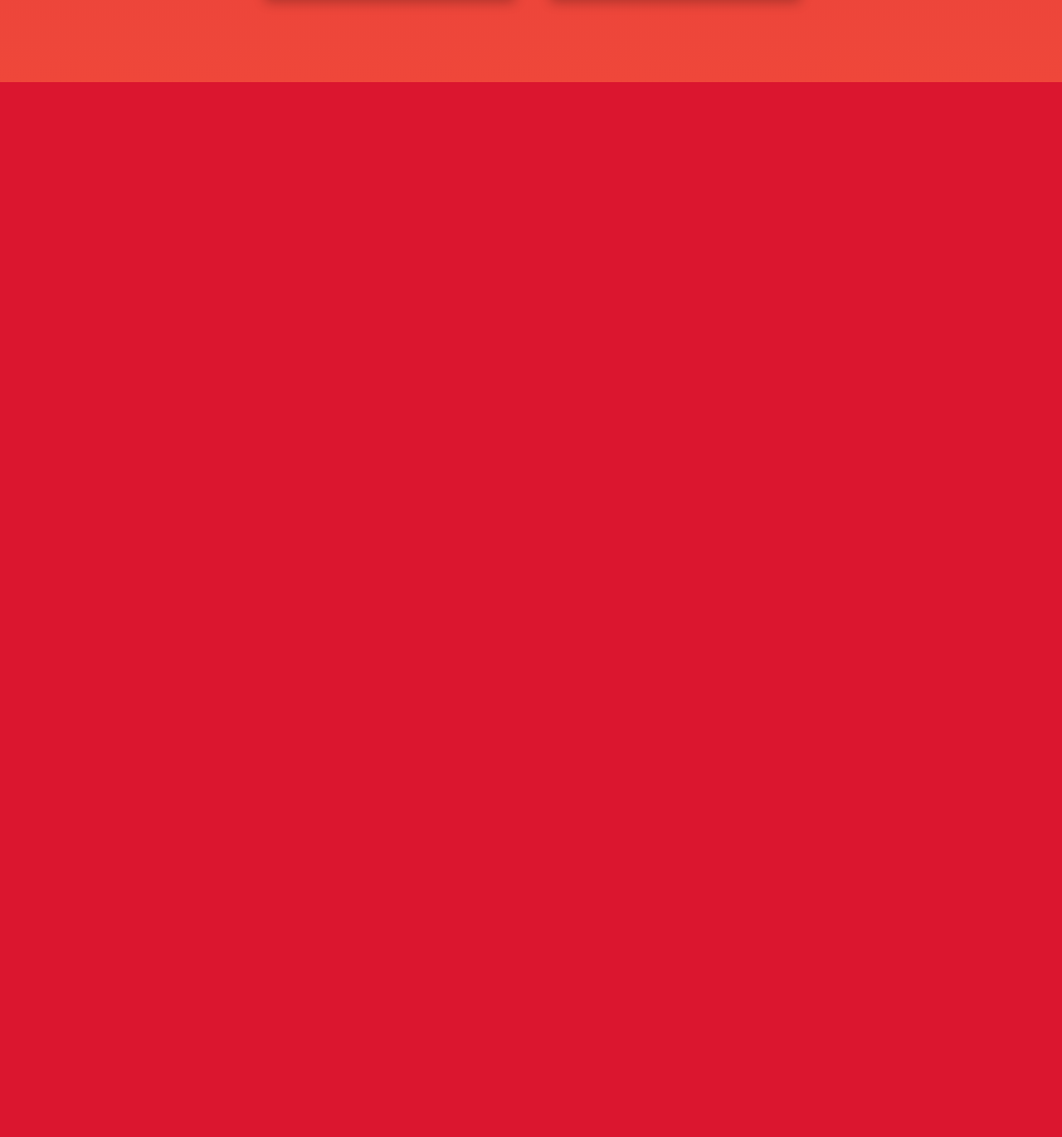
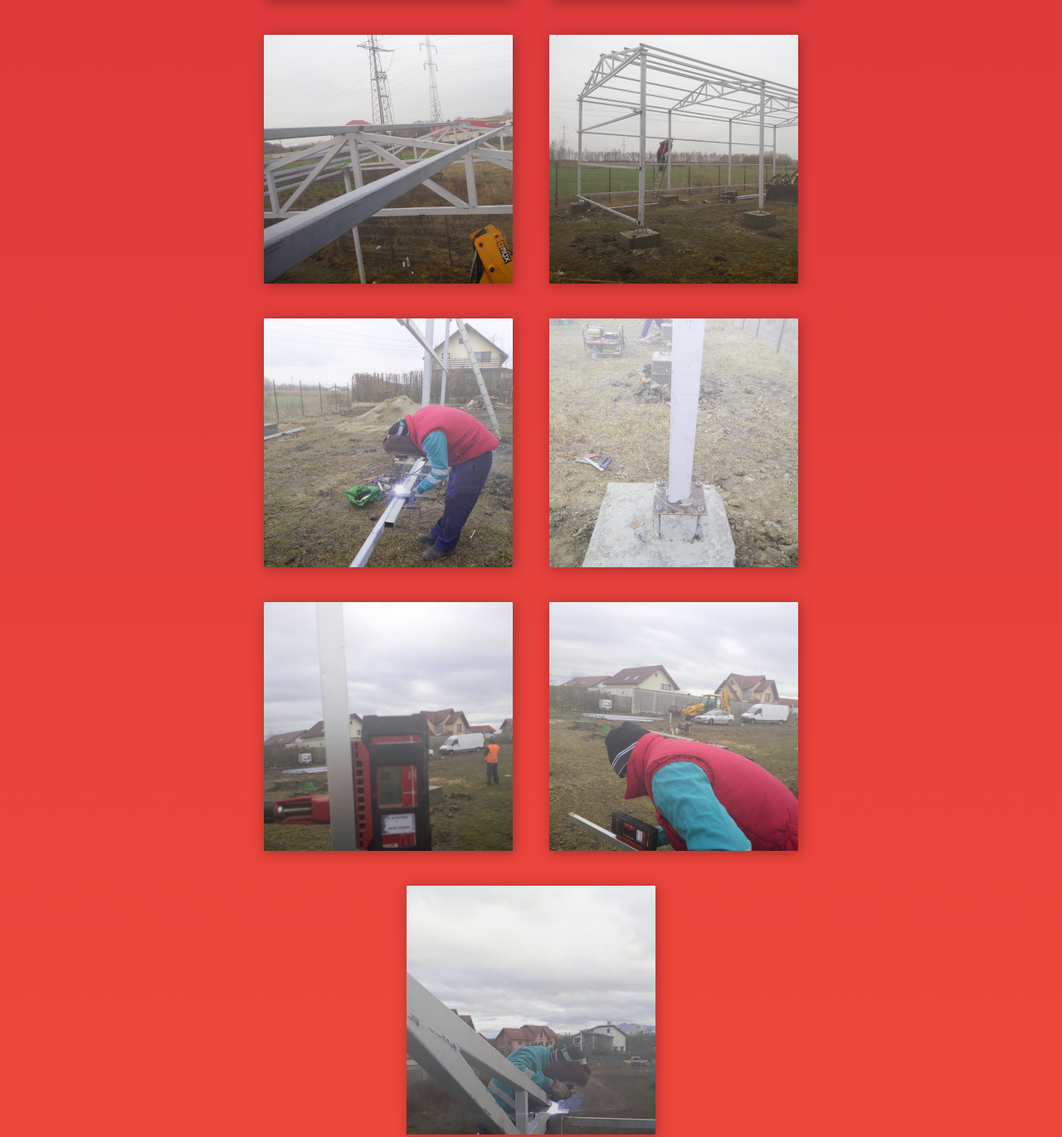
Before and after one commit to mariuscatalin166/mcatalin-halemetalice, a website: page galerie.html in a window 1280 px wide. Shown: the part 1619-2990 px from the top of the page at 83% size. Before the commit the page ends 1718 px from the top, so only its background shows below. Drawn offline with nearby package versions, Linux system fonts and the light colour scheme.

Commit message:
added more photos

```diff
--- a/css-gallery/style.scss
+++ b/css-gallery/style.scss
@@ -136,6 +136,41 @@ table {
         background-repeat: no-repeat;
         background-size: cover;
     }
+    .img-9 {
+        background: linear-gradient(rgba(255, 255, 255, 0.5), rgba(8, 7, 5, 0.1)), url(../img/img9.jpg);
+        background-repeat: no-repeat;
+        background-size: cover;
+    }
+    .img-10 {
+        background: linear-gradient(rgba(255, 255, 255, 0.5), rgba(8, 7, 5, 0.1)), url(../img/img10.jpg);
+        background-repeat: no-repeat;
+        background-size: cover;
+    }
+    .img-11 {
+        background: linear-gradient(rgba(255, 255, 255, 0.5), rgba(8, 7, 5, 0.1)), url(../img/img11.jpg);
+        background-repeat: no-repeat;
+        background-size: cover;
+    }
+    .img-12 {
+        background: linear-gradient(rgba(255, 255, 255, 0.5), rgba(8, 7, 5, 0.1)), url(../img/img12.jpg);
+        background-repeat: no-repeat;
+        background-size: cover;
+    }
+    .img-13 {
+        background: linear-gradient(rgba(255, 255, 255, 0.5), rgba(8, 7, 5, 0.1)), url(../img/img13.jpg);
+        background-repeat: no-repeat;
+        background-size: cover;
+    }
+    .img-14 {
+        background: linear-gradient(rgba(255, 255, 255, 0.5), rgba(8, 7, 5, 0.1)), url(../img/img14.jpg);
+        background-repeat: no-repeat;
+        background-size: cover;
+    }
+    .img-15 {
+        background: linear-gradient(rgba(255, 255, 255, 0.5), rgba(8, 7, 5, 0.1)), url(../img/img15.jpg);
+        background-repeat: no-repeat;
+        background-size: cover;
+    }
 // STARTING CSS
 body {
     overflow-x: hidden;
@@ -174,11 +209,14 @@ body {
         .img {
             display: inline-block;
             position: absolute;
-            top: 50%;
             left: 50%;
-            transform: translate(-50%, -50%);
+            transform: translateX(-50%);
             max-width: 50%;
             max-height: 50%;
+            img {
+                max-height: 100%;
+                max-width: 100%;
+            }
             span {
                 color: white;
                 font-size: 45px;
--- a/galerie.html
+++ b/galerie.html
@@ -94,6 +94,55 @@
                         </a>
                     </div>
                 </li>
+                <li>
+                    <div onclick="changeSrc(this.id)" id="9" class="box img-9">
+                        <a href="#">
+
+                        </a>
+                    </div>
+                </li>
+                <li>
+                    <div onclick="changeSrc(this.id)" id="10" class="box img-10">
+                        <a href="#">
+
+                        </a>
+                    </div>
+                </li>
+                <li>
+                    <div onclick="changeSrc(this.id)" id="11" class="box img-11">
+                        <a href="#">
+
+                        </a>
+                    </div>
+                </li>
+                <li>
+                    <div onclick="changeSrc(this.id)" id="12" class="box img-12">
+                        <a href="#">
+
+                        </a>
+                    </div>
+                </li>
+                <li>
+                    <div onclick="changeSrc(this.id)" id="13" class="box img-13">
+                        <a href="#">
+
+                        </a>
+                    </div>
+                </li>
+                <li>
+                    <div onclick="changeSrc(this.id)" id="14" class="box img-14">
+                        <a href="#">
+
+                        </a>
+                    </div>
+                </li>
+                <li>
+                    <div onclick="changeSrc(this.id)" id="15" class="box img-15">
+                        <a href="#">
+
+                        </a>
+                    </div>
+                </li>
             </ul>
         </div>
     </div>
```
Also changed, not shown: css-gallery/style.css, img/img10.jpg (added), img/img11.jpg (added), img/img12.jpg (added), img/img13.jpg (added), img/img14.jpg (added), img/img15.jpg (added), img/img9.jpg (added), 1 other file.
